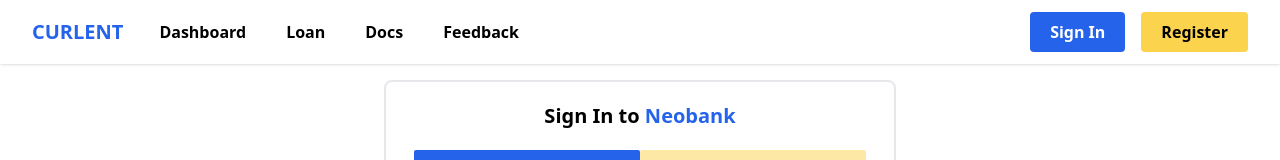
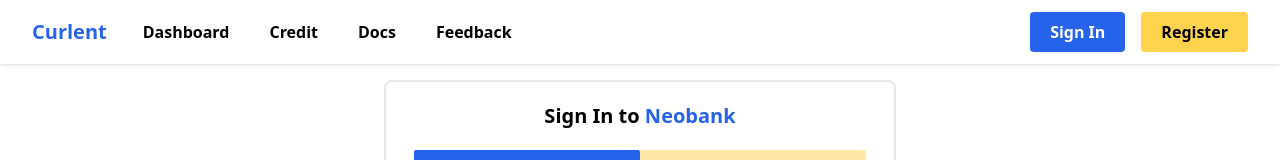
Before and after one commit to Jinnapat/neobank, a Next.js app: page /auth/signin in a window 1280 px wide. Shown: the top 160 px of the page. Built offline with nearby package versions, Linux system fonts and the light colour scheme; what @badrap/bar-of-progress would draw is missing.

Commit message:
Fix navbar and titles

```diff
--- a/components/Navbar.js
+++ b/components/Navbar.js
@@ -9,7 +9,7 @@ import SupplierNav from './utils/SupplierNav'
 {/* <iframe src="https://docs.google.com/forms/d/e/1FAIpQLSfwolAaPkgpsAyeI8AOPK2-8fndpzEqw5JoD2S28PihkM2zCQ/viewform?embedded=true" width="640" height="1083" frameborder="0" marginheight="0" marginwidth="0">Loading…</iframe> */}
 const navigation = [
   { name: 'Dashboard', href: '#', current: false,},
-  { name: 'Loan', href: '#', current: false,},
+  { name: 'Credit', href: '#', current: false,},
   { name: 'Docs', href: '#', current: false,},
   { name: 'Feedback', href: '#', current: false, },
 ]
@@ -30,8 +30,8 @@ export default function Navbar() {
                   pathname:`/supplier/${publicAddress}`
                 });
                 break;
-            case "Loan":
-                router.push(verified?'/loan':"verify");
+            case "Credit":
+                router.push(verified?'/loan':"/verify");
                 break;
             case "Docs":
                 router.push('/docs');
@@ -71,7 +71,7 @@ export default function Navbar() {
               <div className="flex-1 flex items-center justify-center sm:items-stretch sm:justify-start">
                 <div className="flex-shrink-0 flex items-center">
                     <h1 className="hover:cursor-pointer font-bold text-xl text-blue-600" onClick={() => router.push("/")}>
-                        CURLENT
+                        Curlent
                     </h1>
                 </div>
                 <div className="hidden sm:block sm:ml-6">
--- a/pages/auth/signin.js
+++ b/pages/auth/signin.js
@@ -23,7 +23,7 @@ const SigninPage = () => {
             .then(res => res.json())
             console.log(data)
             dispatch(signIn(data));
-            router.push("/business/dashboard")
+            router.push("/loan")
         }
     }
 
--- a/pages/index.js
+++ b/pages/index.js
@@ -6,7 +6,7 @@ export default function Home() {
   return (
     <div>
       <Head>
-        <title>Neobank</title>
+        <title>Curlent</title>
         <meta name="description" content="Neobank for deposit crypto and get loan for SMEs" />
         <link rel="icon" href="/favicon.ico" />
       </Head>
--- a/pages/loan.js
+++ b/pages/loan.js
@@ -6,6 +6,7 @@ import { CheckCircleIcon,ExclamationCircleIcon } from '@heroicons/react/outline'
 import MainButton from "../components/MainButton"
 import RecievedFund from '../components/business/RecievedFund'
 import RepayFund from "../components/business/RepayFund"
+import Head from "next/head"
 
 const MIN_LOAN = 150
 
@@ -154,6 +155,7 @@ const LoanPage = () => {
 
     return (
         <div className="border-2 flex flex-col max-w-lg mx-auto space-y-3 px-7 py-5 rounded-lg mt-3">
+            <Head><title>Curlent Credit</title></Head>
             <h1 className="font-bold">Dashboard</h1>
             <div className="justify-evenly flex space-y-2">
                 <CircleContainer value={repayment + " THB"} title="Repayment" color="black"/>
--- a/pages/verify.js
+++ b/pages/verify.js
@@ -5,6 +5,7 @@ import MainButton from "../components/MainButton"
 import { useSelector, useDispatch } from 'react-redux'
 import { useRouter } from 'next/router'
 import { signIn } from "../redux/actions/userAction"
+import Head from "next/head"
 
 const contry_list = [
     "Thailand",
@@ -78,6 +79,7 @@ const VerifyPage = () => {
 
     return (
         <div className="border-2 flex flex-col max-w-lg mx-auto space-y-3 p-3 rounded-lg mt-3">
+            <Head><title>Curlent Verify</title></Head>
             <h1 className="font-bold text-2xl text-center">Verify your business</h1>
             <UserInfoZone />
             <BusinessInfoZone
```
